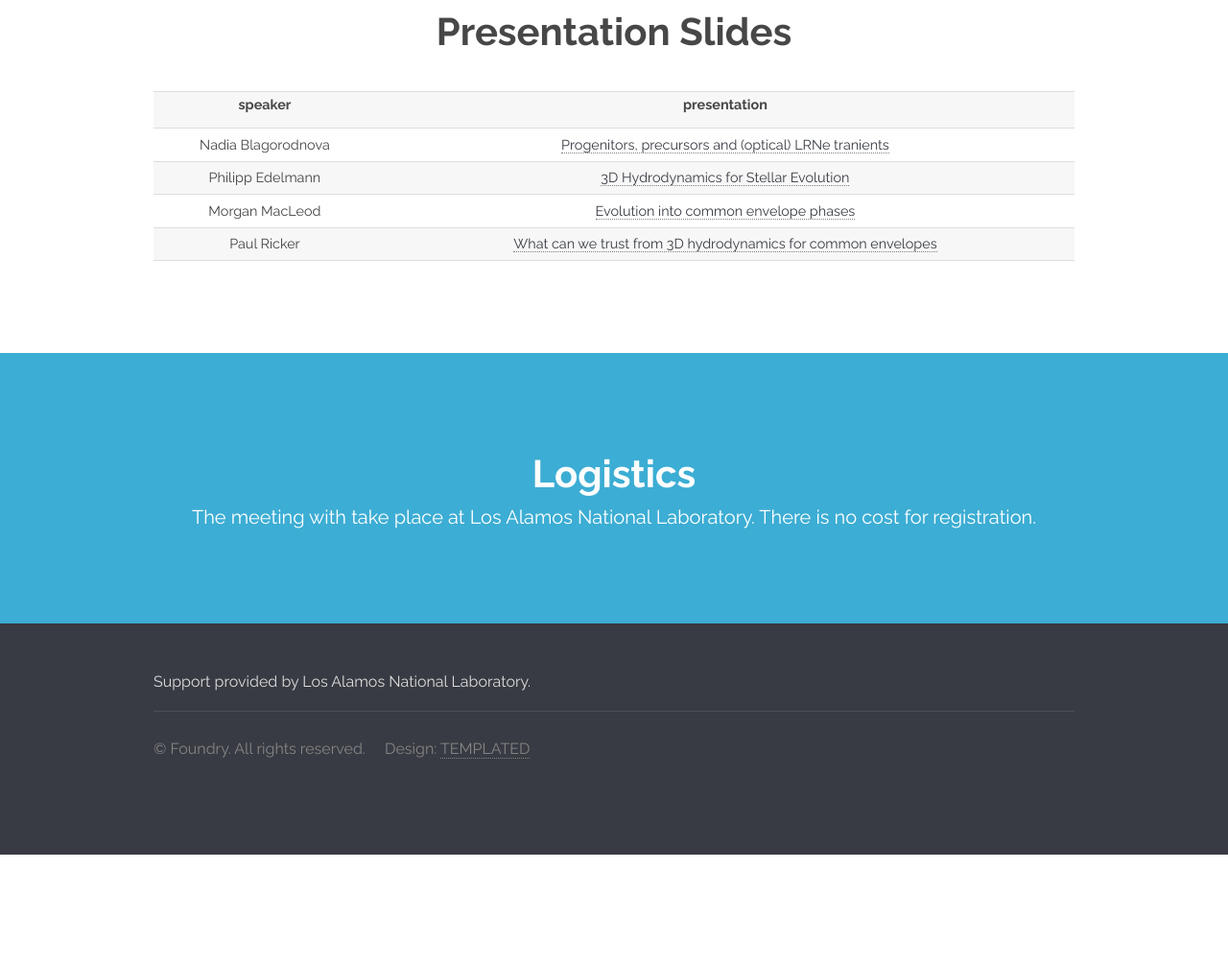
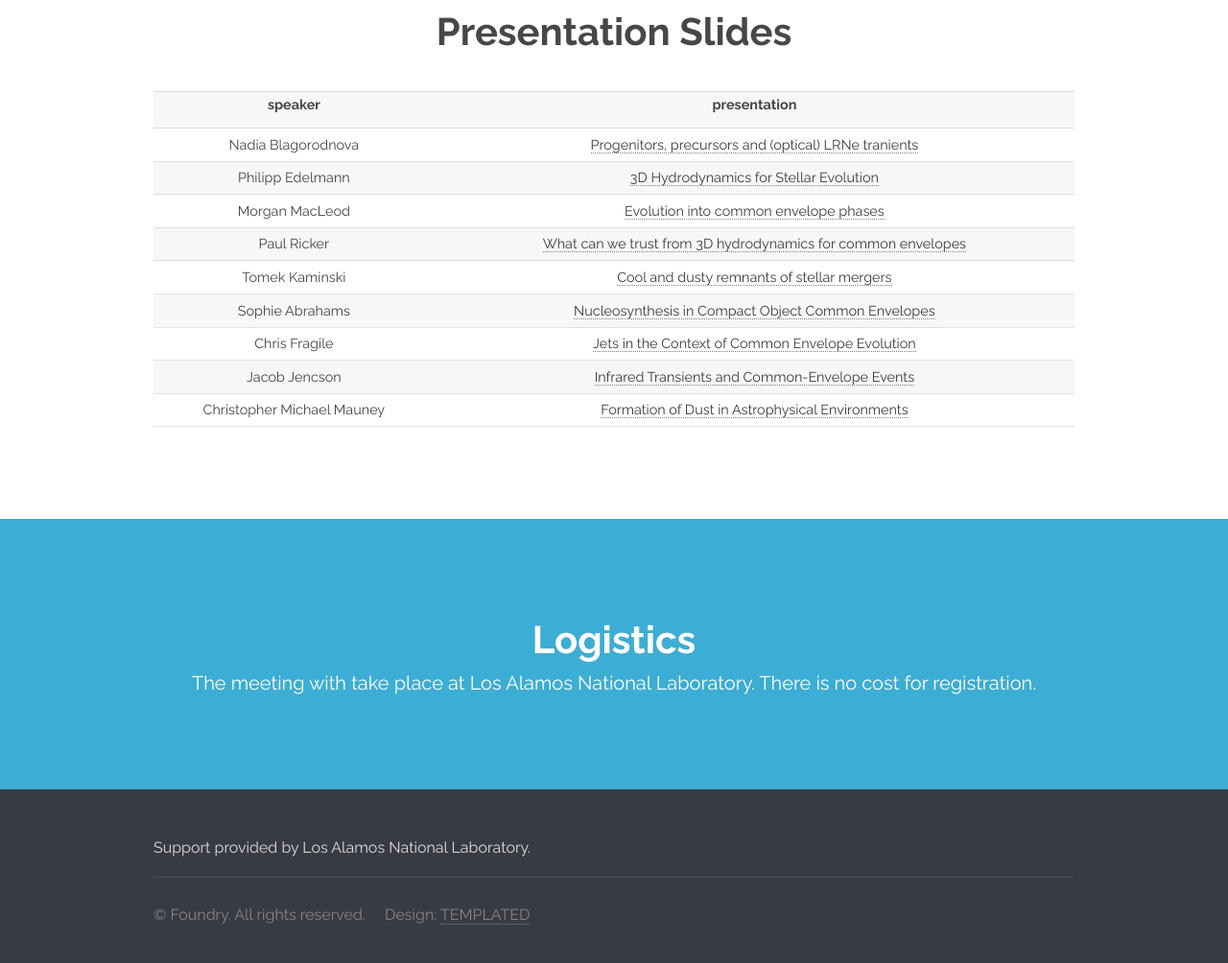
Before and after one commit to foundry-common-envelope/meeting, a plain HTML site: page index.html in a window 1280 px wide. Shown: the part 3057-4061 px from the top of the page at 96% size. Before the commit the page ends 3948 px from the top, so only its background shows below. Drawn offline with Linux system fonts and the light colour scheme.

Commit message:
update talks

```diff
--- a/index.html
+++ b/index.html
@@ -174,7 +174,16 @@
               <td><a href="talks/MacLeod.pdf">Evolution into common envelope phases</a></td></tr>
           <tr><td>Paul Ricker</td>
               <td><a href="talks/Ricker.pdf">What can we trust from 3D hydrodynamics for common envelopes</a></td></tr>
-
+          <tr><td>Tomek Kaminski</td>
+              <td><a href="talks/Kaminski.pdf">Cool and dusty remnants of stellar mergers</a></td></tr>
+          <tr><td>Sophie Abrahams</td>
+              <td><a href="talks/Abrahams.pdf">Nucleosynthesis in Compact Object Common Envelopes</a></td></tr>
+          <tr><td>Chris Fragile</td>
+              <td><a href="talks/Fragile.pdf">Jets in the Context of Common Envelope Evolution</a></td></tr>
+          <tr><td>Jacob Jencson</td>
+              <td><a href="talks/Jencson.pdf">Infrared Transients and Common-Envelope Events</a></td></tr>
+          <tr><td>Christopher Michael Mauney</td>
+              <td><a href="talks/Mauney.pdf">Formation of Dust in Astrophysical Environments</a></td></tr>
         </table>
       </div>
     </section>
```
Also changed, not shown: 5 other files.
